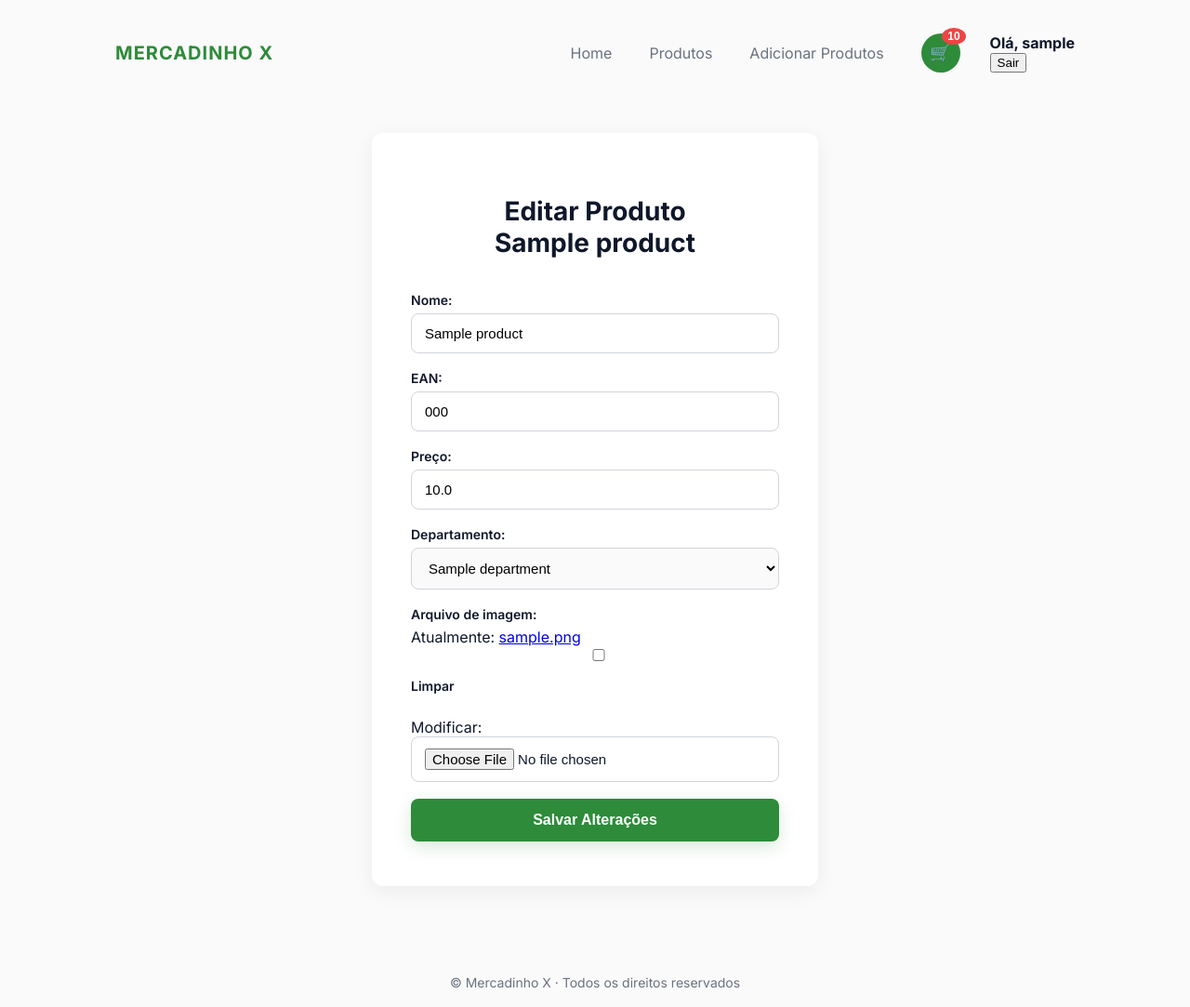
After one commit to carlosEduardo704/market, a Django app: page /update_product/1 in a window 1280 px wide. The commit adds this page. Shown: the whole page at 93% size. Run offline with Django 5.2, Linux system fonts and the light colour scheme; a user stored in the database is signed in; tables that the repository leaves empty hold one stand-in row (values such as "Sample post").

Commit message:
create product_update page

```diff
--- /dev/null
+++ b/products/templates/edit_product.html
@@ -0,0 +1,112 @@
+{% extends "base.html" %}
+
+{% block title_content %}
+  <title> Mercadinho X - Editar Produto</title>
+{% endblock title_content %}
+
+{% block content %}
+<style>
+.main_div {
+    display: flex;
+    justify-content: center;
+    padding: 3%;
+}
+.container {
+    background: white;
+    padding: 48px 42px;
+    border-radius: var(--radius);
+    box-shadow: var(--shadow);
+    width: 100%;
+    max-width: 480px;
+}
+h1 {
+    text-align: center;
+    margin-bottom: 36px;
+    font-size: 28px;
+    font-weight: 700;
+}
+.errorlist li {
+    color: red;
+}
+label {
+    display: block;
+    margin-bottom: 6px;
+    font-weight: 600;
+    font-size: 14px;
+}
+input {
+    width: 100%;
+    padding: 12px 14px;
+    border-radius: 8px;
+    border: 1px solid #d1d5db;
+    margin-bottom: 18px;
+    font-size: 15px;
+}
+input:focus {
+    border-color: var(--accent);
+    outline: none;
+    box-shadow: 0 0 0 3px rgba(46,139,58,0.2);
+}
+.btn {
+    width: 100%;
+    background: var(--accent);
+    color: white;
+    border: none;
+    padding: 14px;
+    border-radius: 8px;
+    font-weight: 600;
+    font-size: 16px;
+    cursor: pointer;
+    box-shadow: 0 6px 18px rgba(46,139,58,0.18);
+}
+.btn:hover {
+    opacity: 0.95;
+}
+.links {
+    text-align: center;
+    margin-top: 20px;
+    font-size: 14px;
+}
+.links a {
+    color: var(--accent);
+    text-decoration: none;
+    font-weight: 500;
+}
+
+select {
+  width: 100%;
+  padding: 12px 14px;
+  border-radius: 8px;
+  border: 1px solid #d1d5db;
+  margin-bottom: 18px;
+  font-size: 15px;
+  background-color: #fafafa;
+}
+</style>
+
+  <div class="main_div">
+  <div class="container">
+    <h1>Editar Produto <br> {{ products.name }}</h1>
+    <form method="post" enctype="multipart/form-data">
+      {% csrf_token %}
+      <label for="name">Nome:</label>
+      {{ form.name }}
+
+      <label for="bar_code">EAN:</label>
+      {{ form.bar_code }}
+
+      <label for="price">Preço:</label>
+      {{ form.price }}
+
+      <label for="department">Departamento:</label>
+      {{ form.department }}
+
+      <label for="photo">Arquivo de imagem:</label>
+      {{ form.photo }}
+
+      <button type="submit" class="btn" value="Cadastrar">Salvar Alterações</button>
+    </form>
+
+  </div>
+</div>
+{% endblock content %}
--- a/products/urls.py
+++ b/products/urls.py
@@ -1,10 +1,11 @@
 from django.urls import path
 
-from products.views import ProductListView, ProducDetailView, ProductCreateView
+from products.views import ProductListView, ProducDetailView, ProductCreateView, ProductUpdateView
 from django.views.generic import TemplateView, DetailView
 
 urlpatterns = [
     path('products/', ProductListView.as_view(), name='products_list'),
     path('product/<int:pk>/<str:bar_code>/', ProducDetailView.as_view(), name='product_detail'),
-    path('new_product/', ProductCreateView.as_view(), name='new_product')
+    path('new_product/', ProductCreateView.as_view(), name='new_product'),
+    path('update_product/<int:pk>', ProductUpdateView.as_view(), name='product_update')
 ]
--- a/products/views.py
+++ b/products/views.py
@@ -1,8 +1,9 @@
 from django.shortcuts import render
 from products.models import Product
 from .forms import ProductModelForm
-from django.views.generic import ListView, DetailView,CreateView
-from django.contrib.auth.mixins import PermissionRequiredMixin
+from django.views.generic import ListView, DetailView, CreateView, UpdateView
+from django.contrib.auth.mixins import PermissionRequiredMixin, LoginRequiredMixin
+from django.urls import reverse_lazy
 
 # Create your views here.
 
@@ -32,3 +33,13 @@ class ProductCreateView(PermissionRequiredMixin, CreateView):
     template_name = "new_product.html"
     form_class = ProductModelForm
     success_url = '/products/'
+
+
+class ProductUpdateView(LoginRequiredMixin, UpdateView):
+    model = Product
+    template_name = 'edit_product.html'
+    context_object_name = 'products'
+    form_class = ProductModelForm
+
+    def get_success_url(self):
+        return reverse_lazy('product_detail', kwargs={'pk': self.object.pk, 'bar_code': self.object.bar_code} )
```
Also changed, not shown: products/templates/product_detail.html (+28 -5 lines).
